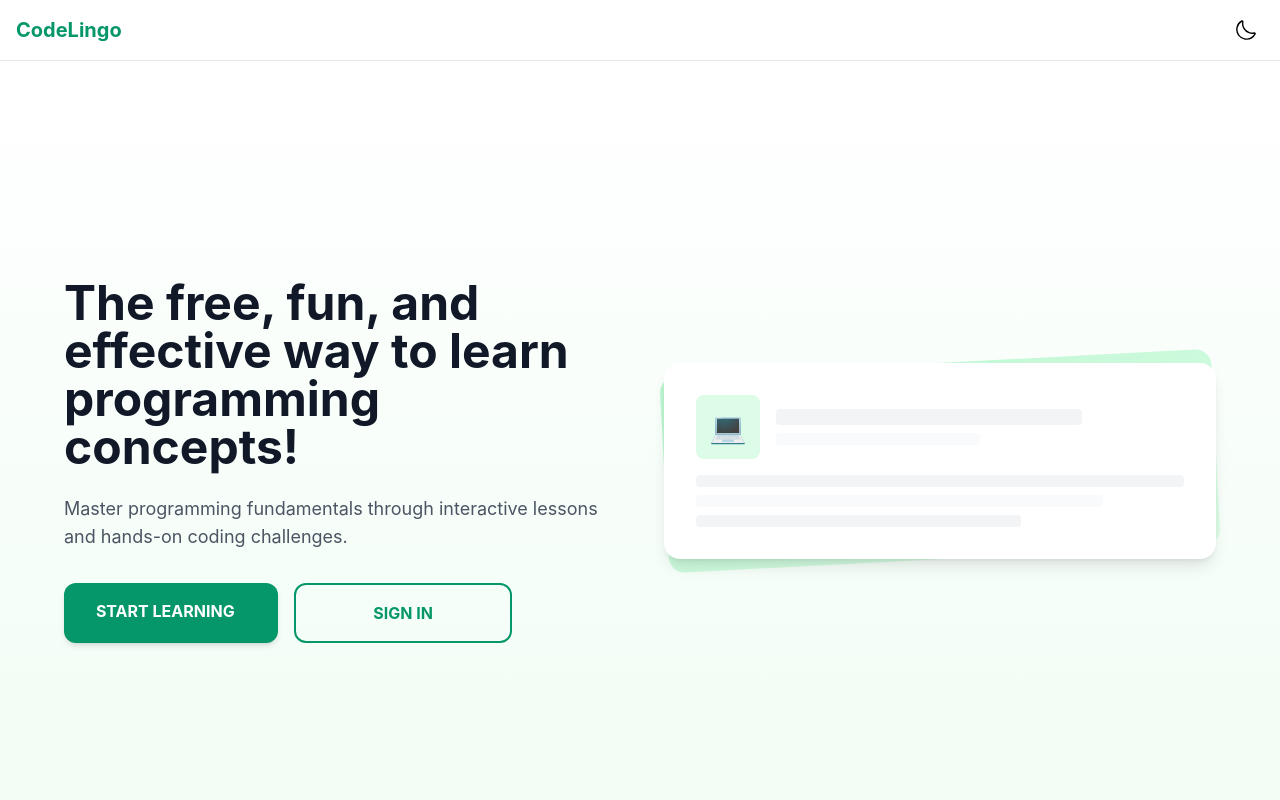
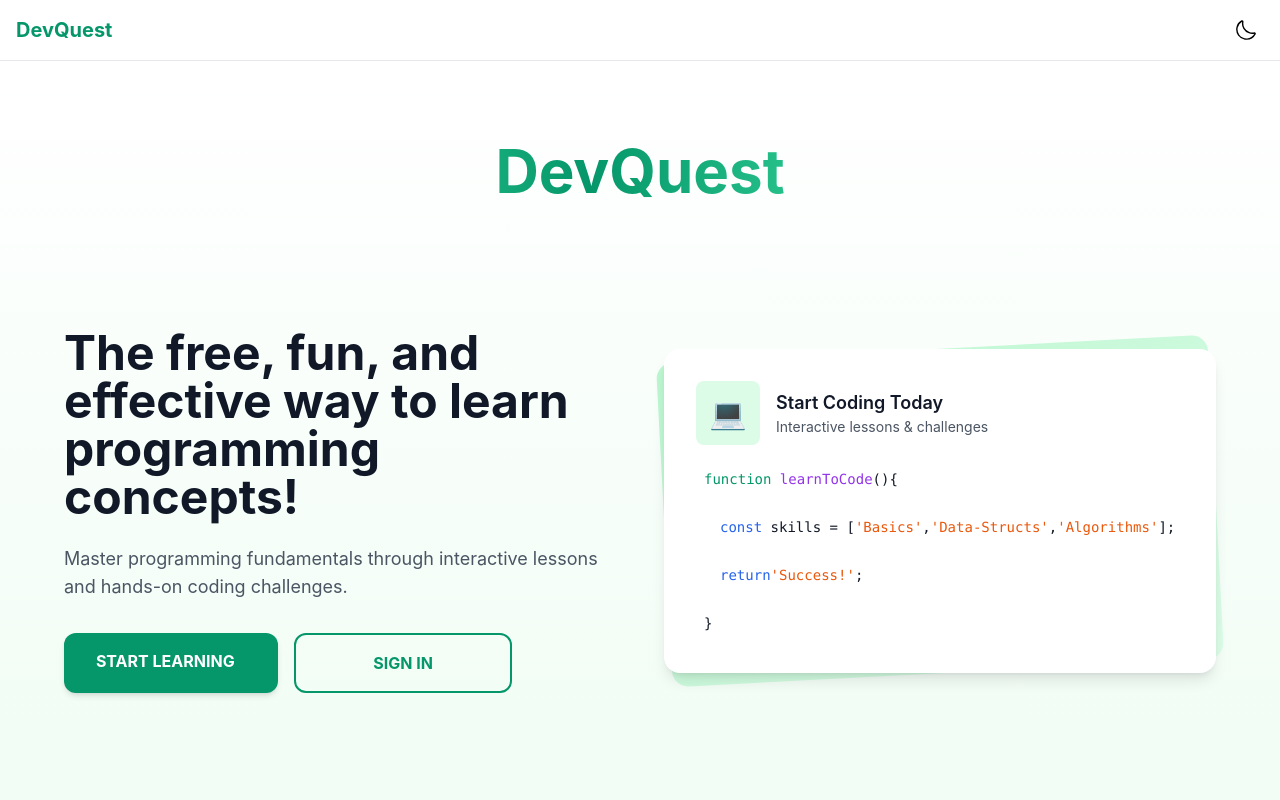
Before and after one commit to unr-capstone-group35/frontend, a Nuxt app: page / in a window 1280 px wide. Shown: the top 800 px of the page. Built offline with nearby package versions, Linux system fonts and the light colour scheme.

Commit message:
minor changes

```diff
--- a/components/Footer.vue
+++ b/components/Footer.vue
@@ -2,7 +2,7 @@
   <footer class="bg-white dark:bg-gray-900 border-t border-gray-200 dark:border-gray-700 py-4">
     <div class="container mx-auto px-4 flex justify-between items-center">
       <div>
-        <p class="text-gray-600 dark:text-gray-400 text-sm">© 2024 CodeLingo. All rights reserved.</p>
+        <p class="text-gray-600 dark:text-gray-400 text-sm">© 2024 DevQuest. All rights reserved.</p>
       </div>
       <div class="flex space-x-4">
         <NuxtLink
--- a/components/Header.vue
+++ b/components/Header.vue
@@ -2,7 +2,7 @@
   <header class="border-b border-gray-200 dark:border-gray-700 bg-white dark:bg-gray-900 w-full">
     <nav class="container mx-auto px-4 py-3 flex justify-between items-center">
       <NuxtLink to="/" class="flex items-center gap-2">
-        <span class="font-bold text-xl text-emerald-600 dark:text-emerald-400">CodeLingo</span>
+        <span class="font-bold text-xl text-emerald-600 dark:text-emerald-400">DevQuest</span>
       </NuxtLink>
       <div class="flex items-center gap-4">
         <button
--- a/pages/index.vue
+++ b/pages/index.vue
@@ -1,10 +1,13 @@
 <template>
   <div>
     <!-- Start Learning Card -->
-    <section class="h-screen flex items-center bg-gradient-to-b from-white dark:from-gray-900 to-green-50 dark:to-gray-800">
-      <div class="container mx-auto px-4">
+    <section class="h-[calc(100vh-35px)] flex items-start bg-gradient-to-b from-white dark:from-gray-900 to-green-50 dark:to-gray-800">
+      <div class="container mx-auto px-4 pt-20">
+        <div class="text-center mb-12">
+          <span class="font-bold text-6xl animate-gradient bg-gradient-text">DevQuest</span>
+        </div>
         <!-- First card content-->
-        <div class="flex flex-col lg:flex-row items-center justify-between gap-12 max-w-6xl mx-auto">
+        <div class="flex flex-col lg:flex-row items-center justify-between gap-12 max-w-6xl mx-auto mt-32">
           <div class="lg:w-1/2 text-center lg:text-left order-2 lg:order-1">
             <h1 class="text-4xl lg:text-5xl font-bold text-gray-900 dark:text-white mb-6">
               The free, fun, and effective way to learn programming concepts!
@@ -37,21 +40,51 @@
                       <span class="text-3xl">💻</span>
                     </div>
                     <div class="flex-1">
-                      <div class="h-4 bg-gray-100 dark:bg-gray-700 rounded w-3/4"></div>
-                      <div class="h-3 bg-gray-50 dark:bg-gray-600 rounded w-1/2 mt-2"></div>
+                      <h3 class="font-semibold text-lg text-gray-900 dark:text-white">Start Coding Today</h3>
+                      <p class="text-sm text-gray-600 dark:text-gray-300">Interactive lessons & challenges</p>
                     </div>
                   </div>
-                  <div class="space-y-2">
-                    <div class="h-3 bg-gray-100 dark:bg-gray-700 rounded w-full"></div>
-                    <div class="h-3 bg-gray-50 dark:bg-gray-600 rounded w-5/6"></div>
-                    <div class="h-3 bg-gray-100 dark:bg-gray-700 rounded w-4/6"></div>
+
+                    <div class="space-y-3 font-mono text-sm">
+
+                      <div class="p-2">
+                        <span class="text-emerald-600 dark:text-emerald-400">function </span>
+                        <span class="text-purple-600 dark:text-purple-400">learnToCode</span>
+                        <span class="text-gray-900 dark:text-gray-300">()</span>
+                        <span class="text-gray-900 dark:text-gray-300">{</span>
+                      </div>
+
+                      <div class="p-2 pl-6 whitespace-nowrap overflow-x-auto">
+                        <span class="text-blue-600 dark:text-blue-400">const </span>
+                        <span class="text-gray-900 dark:text-gray-300">skills </span>
+                        <span class="text-gray-900 dark:text-gray-300">= </span>
+                        <span class="text-gray-900 dark:text-gray-300">[</span>
+                        <span class="text-orange-600 dark:text-orange-400">'Basics'</span>
+                        <span class="text-gray-900 dark:text-gray-300">,</span>
+                        <span class="text-orange-600 dark:text-orange-400">'Data-Structs'</span>
+                        <span class="text-gray-900 dark:text-gray-300">,</span>
+                        <span class="text-orange-600 dark:text-orange-400">'Algorithms'</span>
+                        <span class="text-gray-900 dark:text-gray-300">]</span>
+                        <span class="text-gray-900 dark:text-gray-300">;</span>
+                      </div>
+
+                      <div class="p-2 pl-6">
+                        <span class="text-blue-600 dark:text-blue-400">return</span>
+                         <span class="text-orange-600 dark:text-orange-400">'Success!'</span>
+                         <span class="text-gray-900 dark:text-gray-300">;</span>
+                      </div>
+
+                      <div class="p-2">
+                        <span class="text-gray-900 dark:text-gray-300">}</span>
+                      </div>
+
+                    </div>
                   </div>
                 </div>
               </div>
             </div>
           </div>
         </div>
-      </div>
     </section>
 
     <!-- What You'll Learn Card -->
@@ -188,24 +221,44 @@ export default {
 </script>
 
 <style scoped>
-html {
+/* Scrolling behavior */
+:deep(html) {
   scroll-behavior: smooth;
   scroll-snap-type: y mandatory;
 }
 
-section {
+:deep(section) {
   scroll-snap-align: start;
   scroll-snap-stop: always;
 }
 
-/* Hide scrollbar for Chrome, Safari and Opera */
-::-webkit-scrollbar {
+/* Scrollbar hiding */
+:deep(::-webkit-scrollbar) {
   display: none;
 }
 
-/* Hide scrollbar for IE, Edge and Firefox */
-* {
+:deep(*) {
   -ms-overflow-style: none;  /* IE and Edge */
   scrollbar-width: none;  /* Firefox */
 }
+
+/* DevQuest animation */
+.bg-gradient-text {
+  background: linear-gradient(to right, #059669, #34d399, #059669);
+  -webkit-background-clip: text;
+  background-clip: text;
+  color: transparent;
+  background-size: 200% 100%;
+  animation: gradient 6s linear infinite;
+}
+
+@keyframes gradient {
+  0% {
+    background-position: 0% 50%;
+  }
+  100% {
+    background-position: 200% 50%;
+  }
+}
+
 </style>
--- a/pages/signin.vue
+++ b/pages/signin.vue
@@ -1,5 +1,5 @@
 <template>
-  <div class="min-h-screen bg-gray-100 dark:bg-gray-900 flex flex-col">
+  <div class="h-[calc(100vh-115px)] bg-gray-100 dark:bg-gray-900 flex flex-col">
     <!-- Sign-in Form Container -->
     <div class="flex-1 flex items-center justify-center w-full">
       <div class="bg-white dark:bg-gray-800 p-8 rounded-lg shadow-md max-w-md w-full">
--- a/pages/signup.vue
+++ b/pages/signup.vue
@@ -1,5 +1,5 @@
 <template>
-  <div class="min-h-screen bg-gray-100 dark:bg-gray-900 flex flex-col">
+  <div class="h-[calc(100vh-116px)] bg-gray-100 dark:bg-gray-900 flex flex-col">
     <!-- Sign-up Form Container -->
     <div class="flex-1 flex items-center justify-center w-full">
       <div class="bg-white dark:bg-gray-800 p-8 rounded-lg shadow-md max-w-md w-full">
--- a/pages/start-learning.vue
+++ b/pages/start-learning.vue
@@ -1,8 +1,8 @@
 <template>
-  <div class="min-h-screen bg-gray-50 dark:bg-gray-900 p-8">
-    <main class="max-w-7xl mx-auto space-y-24">
+  <div class="min-h-screen bg-gradient-to-b from-white dark:from-gray-900 to-green-50 dark:to-gray-800">
+    <main class="max-w-7xl mx-auto p-12 py-24 space-y-24">
       <!-- Computer Science Basics -->
-      <section class="flex flex-col lg:flex-row gap-8">
+      <section class="flex flex-col lg:flex-row gap-8 pb-12 border-b border-gray-200 dark:border-gray-700">
         <div class="lg:w-2/5">
           <h2 class="text-4xl font-bold mb-6 text-gray-900 dark:text-white">Computer Science Basics</h2>
           <p class="text-gray-600 dark:text-gray-300 text-lg leading-relaxed mb-6">
@@ -22,7 +22,7 @@
       </section>
 
       <!-- Data Structures -->
-      <section class="flex flex-col lg:flex-row gap-8">
+      <section class="flex flex-col lg:flex-row gap-8 pb-12 border-b border-gray-200 dark:border-gray-700">
         <div class="lg:w-2/5">
           <h2 class="text-4xl font-bold mb-6 text-gray-900 dark:text-white">Data Structures</h2>
           <p class="text-gray-600 dark:text-gray-300 text-lg leading-relaxed mb-6">
@@ -63,6 +63,7 @@
     </main>
   </div>
 </template>
+
 <script setup>
 import CourseCard from '~/components/CourseCard.vue'
 </script>
```
